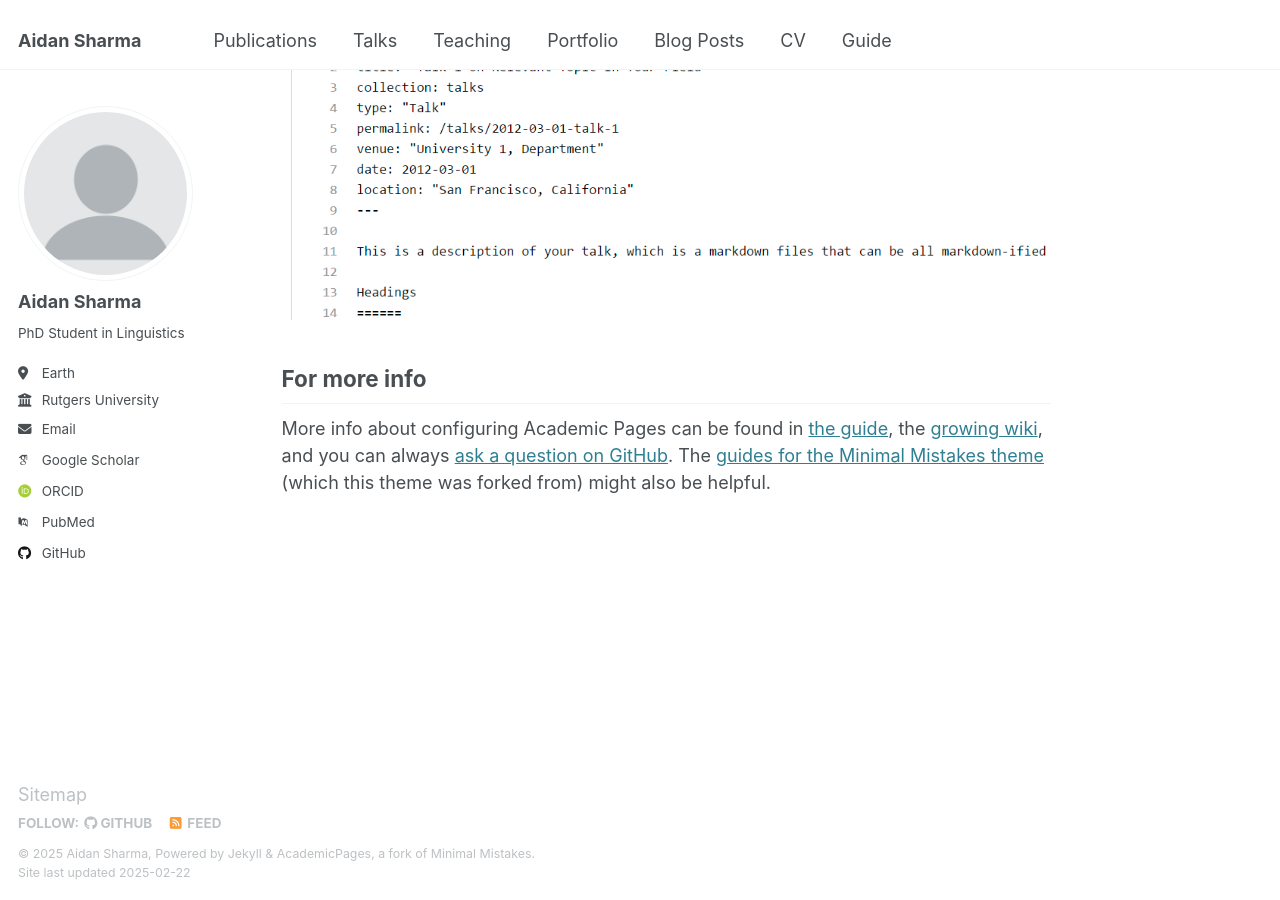
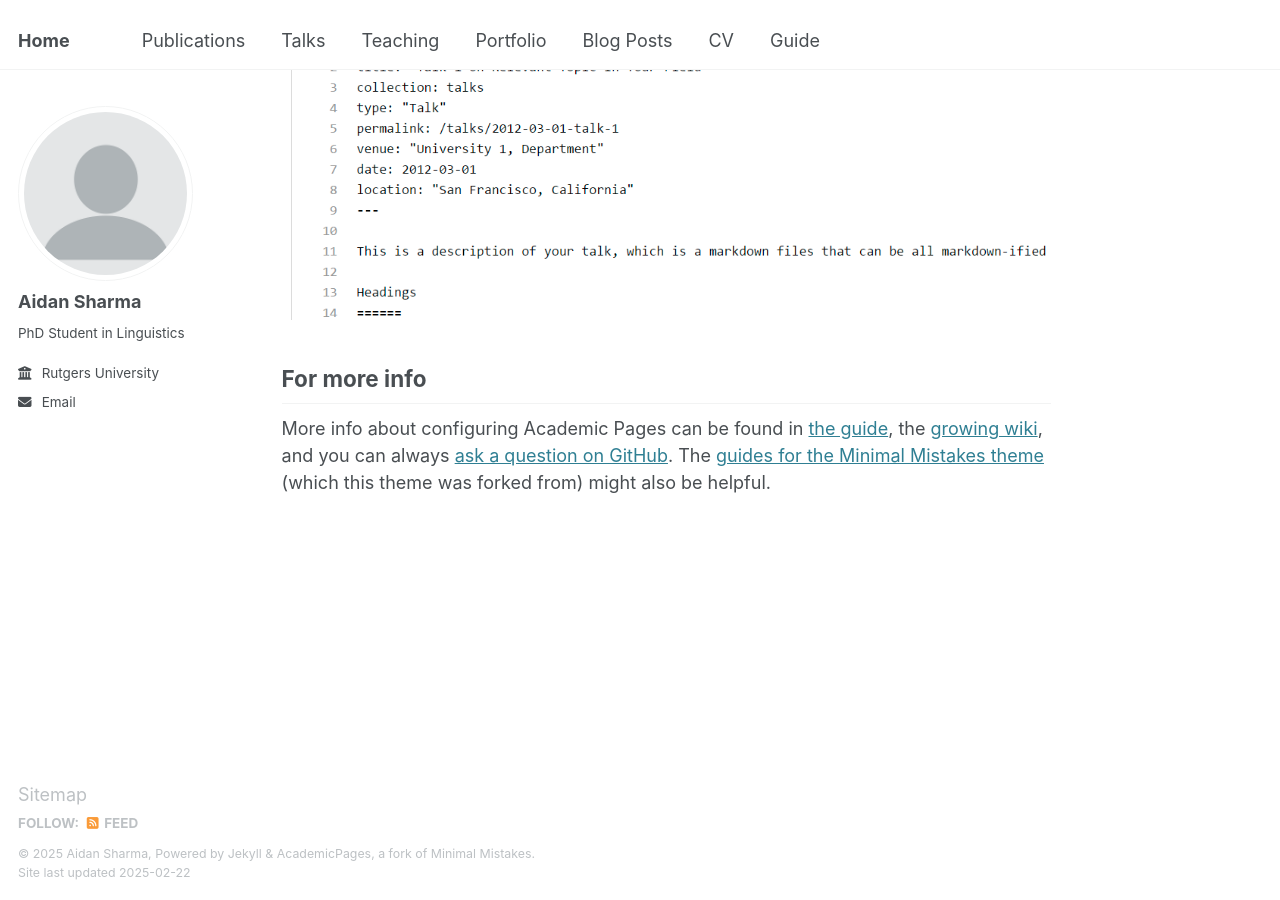
Before and after one commit to aidansharma98/aidansharma98.github.io, a Jekyll site: the page built from _pages/about.md, in a window 1280 px wide and 900 px high, scrolled down 2642 px. Built offline with Jekyll 4.4.1, drawn with Linux system fonts in a browser that asks for light colours; some web fonts are replaced; some of the changed lines change nothing that is shown.

Commit message:
Update _config.yml

```diff
--- a/_config.yml
+++ b/_config.yml
@@ -9,7 +9,7 @@
 # Basic Site Settings
 locale                   : "en-US"
 site_theme               : "default"
-title                    : "Aidan Sharma"
+title                    : "Home"
 title_separator          : "-"
 name                     : &name "Aidan Sharma"
 description              : &description "personal description"
@@ -26,18 +26,18 @@ author:
   name             : "Aidan Sharma"
   pronouns         : # example: "she/her"
   bio              : "PhD Student in Linguistics"
-  location         : "Earth"
+  location         : #"Earth"
   employer         : "Rutgers University"
-  uri              : # URL
-  email            : "aidan.sharma@rutgers.edu"
+  uri              : #URL
+  email            : "aidan [dot] sharma @ rutgers [dot] edu"
 
   # Academic websites
   arxiv            : # URL - Update with the correct link to your profile
-  googlescholar    : "https://scholar.google.com/citations?user=PS_CX0AAAAAJ"
+  googlescholar    : #"https://scholar.google.com/citations?user=PS_CX0AAAAAJ"
   impactstory      : # URL
-  orcid            : "http://orcid.org/yourorcidurl"
+  orcid            : #"http://orcid.org/yourorcidurl"
   semantic         : # URL
-  pubmed           : "https://www.ncbi.nlm.nih.gov/pubmed/?term=john+snow"
+  pubmed           : #"https://www.ncbi.nlm.nih.gov/pubmed/?term=john+snow"
   researchgate     : # URL
   scopus           : # URL
 
@@ -45,7 +45,7 @@ author:
   bitbucket        : # Username - Update with your username on the site
   codepen          : # Username
   dribbble         : # Username
-  github           : "aidansharma98"
+  github           : #"aidansharma98"
   kaggle           : # Username
   stackoverflow    : # User number or user number and name (i.e., use "1" or "1/jeff-atwood")
 
```
